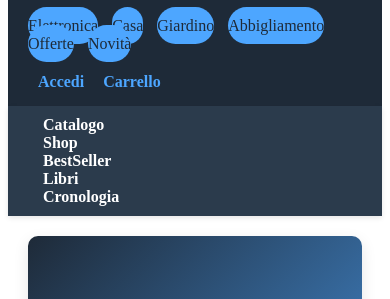
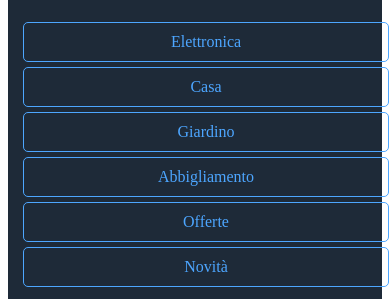
Before and after one commit to ItsMisus/VitaPratica, a plain HTML site: page index.html in a window 390 px wide. Shown: the part 96-395 px from the top of the page. Drawn offline with Linux system fonts and the light colour scheme; a script that the page names is missing.

Commit message:
cidasdasdad

```diff
--- a/style.css
+++ b/style.css
@@ -308,3 +308,30 @@
         text-align: center;
     }
 }
+
+/* ==================== MOBILE LINK PULITI ==================== */
+@media (max-width: 768px) {
+    .nav-categories a {
+        background-color: transparent;  /* niente blu pieno */
+        color: #4DA6FF;                 /* colore testo blu */
+        border-radius: 5px;              /* rotondità minima */
+        border: 1px solid #4DA6FF;      /* piccolo bordo */
+        margin: 5px 0;                   /* spazio tra i link */
+        padding: 10px;
+        width: 100%;                     /* occupa tutta la larghezza */
+        text-align: center;              /* centrato */
+        display: block;                  /* forza blocco verticale */
+    }
+
+    .nav-categories a:hover {
+        background-color: #4DA6FF;       /* colore al passaggio */
+        color: #FFFFFF;                  /* testo bianco */
+        transform: none;                 /* niente sollevamento */
+    }
+
+    .user-links a {
+        width: 100%;
+        margin: 5px 0;
+        text-align: center;
+    }
+}
```
